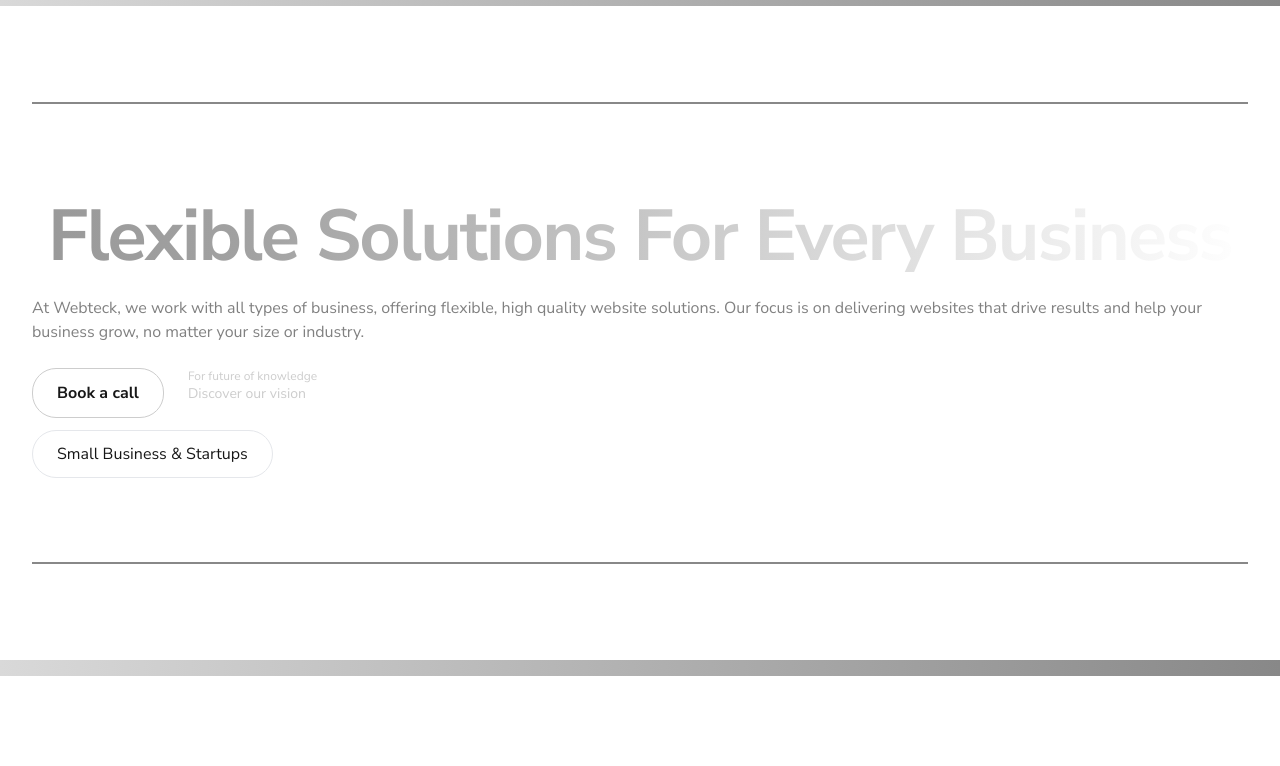
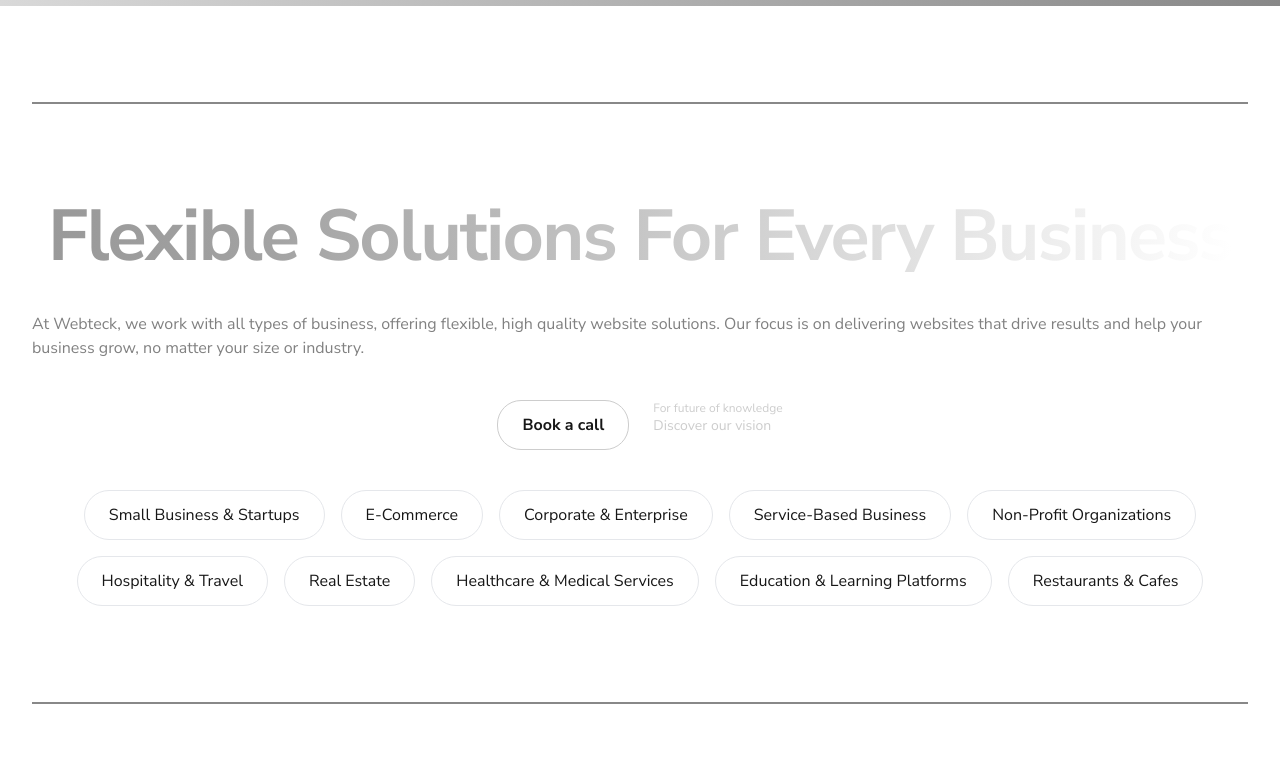
Before and after one commit to Ritesh-Maharjan/Webteck, a Next.js app: page / in a window 1280 px wide. Shown: the part 874-1640 px from the top of the page. Built offline with nearby package versions, Linux system fonts and the light colour scheme.

Commit message:
Finished adding our services on the solutions page

```diff
--- a/app/_component/Solutions.tsx
+++ b/app/_component/Solutions.tsx
@@ -13,9 +13,36 @@
       cta1="Book a call"
       cta2={{ text: " For future of knowledge ", span: "Discover our vision" }}
     >
-      <div>
+      <div className="flex flex-wrap gap-4 justify-center">
         <span className="border py-3 px-6 rounded-full">
           Small Business & Startups
+        </span>
+        <span className="border py-3 px-6 rounded-full">
+          E-Commerce
+        </span>
+        <span className="border py-3 px-6 rounded-full">
+          Corporate & Enterprise
+        </span>
+        <span className="border py-3 px-6 rounded-full">
+          Service-Based Business
+        </span>
+        <span className="border py-3 px-6 rounded-full">
+          Non-Profit Organizations
+        </span>
+        <span className="border py-3 px-6 rounded-full">
+          Hospitality & Travel
+        </span>
+        <span className="border py-3 px-6 rounded-full">
+          Real Estate
+        </span>
+        <span className="border py-3 px-6 rounded-full">
+          Healthcare & Medical Services
+        </span>
+        <span className="border py-3 px-6 rounded-full">
+          Education & Learning Platforms
+        </span>
+        <span className="border py-3 px-6 rounded-full">
+          Restaurants & Cafes
         </span>
       </div>
     </ContentWithCta>
--- a/app/_component/ui/ContentWithCta.tsx
+++ b/app/_component/ui/ContentWithCta.tsx
@@ -26,7 +26,7 @@
         backgroundColor && `bg-${backgroundColor}`
       } ${textColor && `text-${textColor}`}`}
     >
-      <div className="max-w-screen-xl flex flex-col gap-6 border-y-2 border-[#888888] py-24 mx-8">
+      <div className="max-w-screen-xl flex flex-col gap-10 border-y-2 border-[#888888] py-24 mx-8 justify-center items-center">
         <HeadingTitle className="text-center" backgroundColor={backgroundColor} as="h2">
           {title}
         </HeadingTitle>
```
